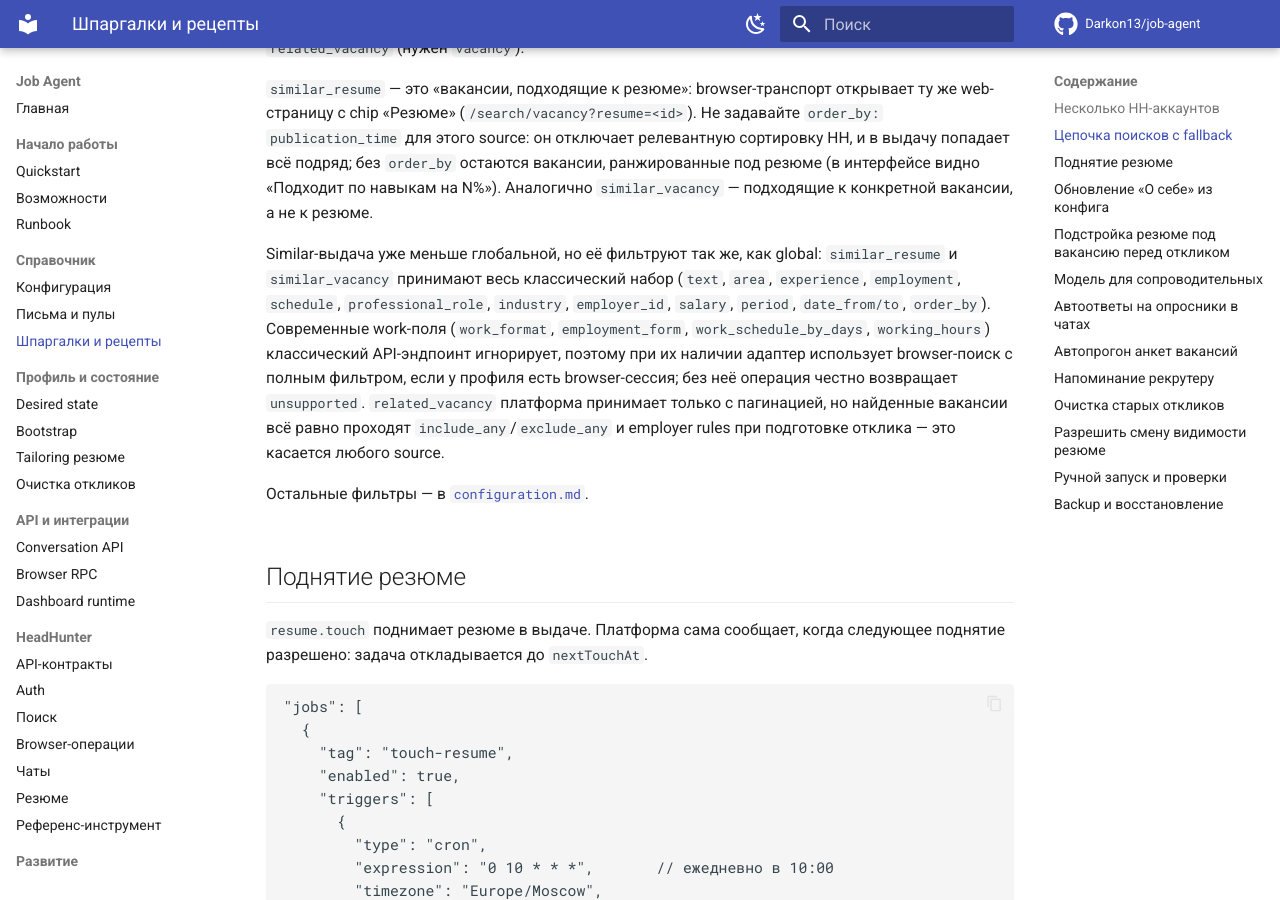
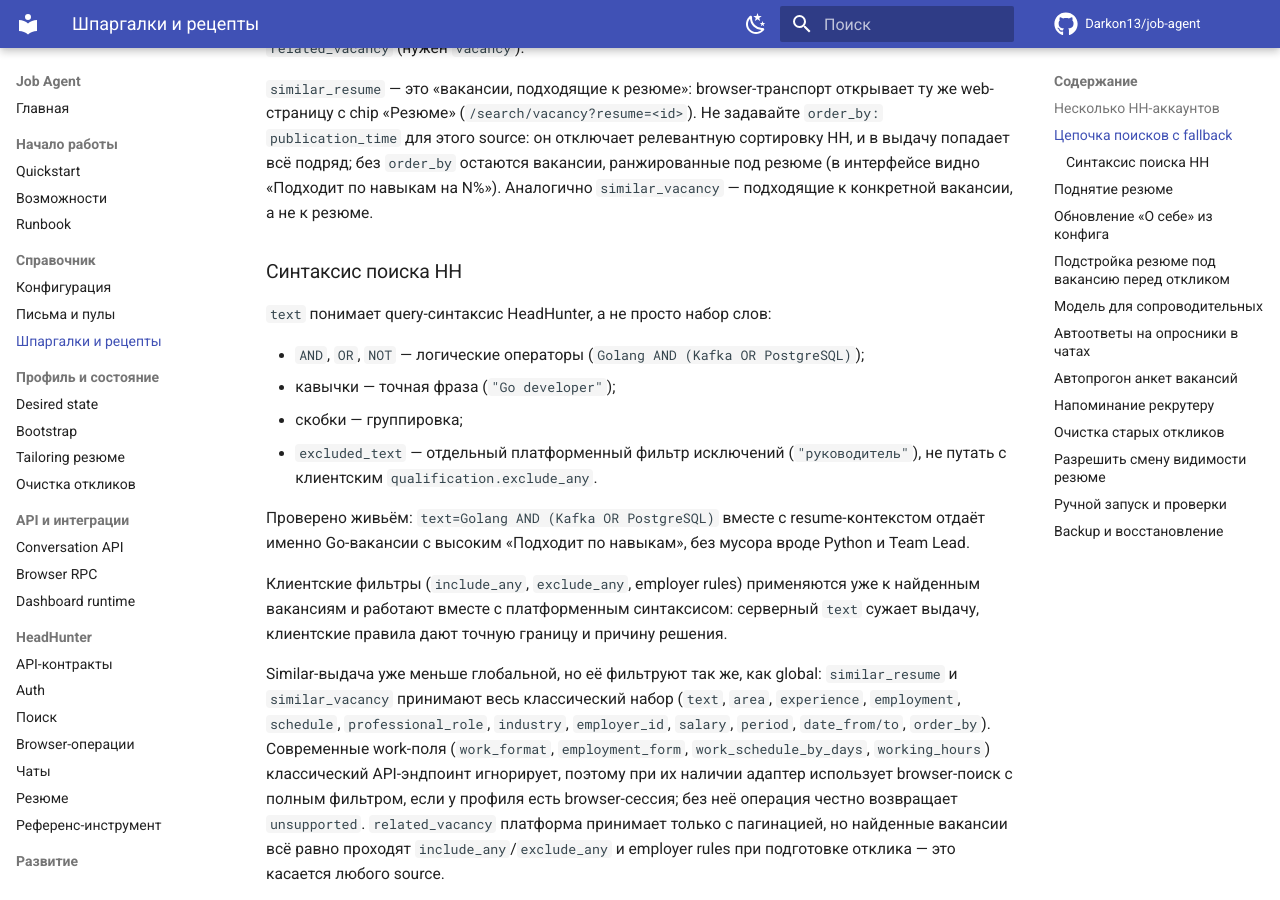
Before and after one commit to Darkon13/job-agent, an MkDocs documentation site: the page built from docs/reference/recipes.md, in a window 1280 px wide and 900 px high, scrolled down 3001 px. Built offline with MkDocs 1.6.1 and Material for MkDocs 9.7.7, drawn with Linux system fonts in a browser that asks for light colours; comment, search, counter and statistics services are not loaded.

Commit message:
docs: describe the HH query syntax for search text
Document AND/OR/NOT, exact phrases and parentheses in text, the separate
excluded_text platform filter and how the client-side include/exclude
rules complement the server-side query.

```diff
--- a/docs/reference/recipes.md
+++ b/docs/reference/recipes.md
@@ -125,6 +125,25 @@
 остаются вакансии, ранжированные под резюме (в интерфейсе видно «Подходит по
 навыкам на N%»). Аналогично `similar_vacancy` — подходящие к конкретной
 вакансии, а не к резюме.
+
+### Синтаксис поиска HH
+
+`text` понимает query-синтаксис HeadHunter, а не просто набор слов:
+
+- `AND`, `OR`, `NOT` — логические операторы (`Golang AND (Kafka OR PostgreSQL)`);
+- кавычки — точная фраза (`"Go developer"`);
+- скобки — группировка;
+- `excluded_text` — отдельный платформенный фильтр исключений
+  (`"руководитель"`), не путать с клиентским `qualification.exclude_any`.
+
+Проверено живьём: `text=Golang AND (Kafka OR PostgreSQL)` вместе с
+resume-контекстом отдаёт именно Go-вакансии с высоким «Подходит по навыкам»,
+без мусора вроде Python и Team Lead.
+
+Клиентские фильтры (`include_any`, `exclude_any`, employer rules) применяются
+уже к найденным вакансиям и работают вместе с платформенным синтаксисом:
+серверный `text` сужает выдачу, клиентские правила дают точную границу и
+причину решения.
 
 Similar-выдача уже меньше глобальной, но её фильтруют так же, как global:
 `similar_resume` и `similar_vacancy` принимают весь классический набор
```
Also changed, not shown: docs/changelog.md (+4 -0 lines).
